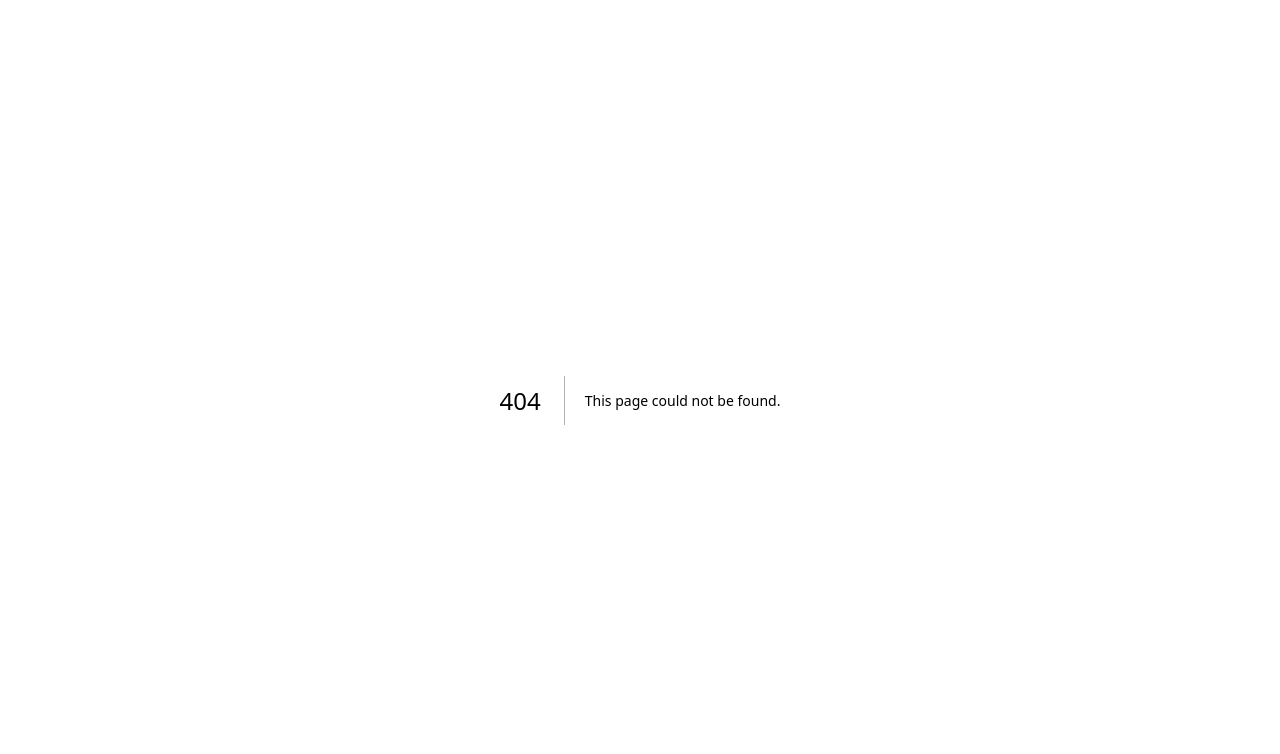
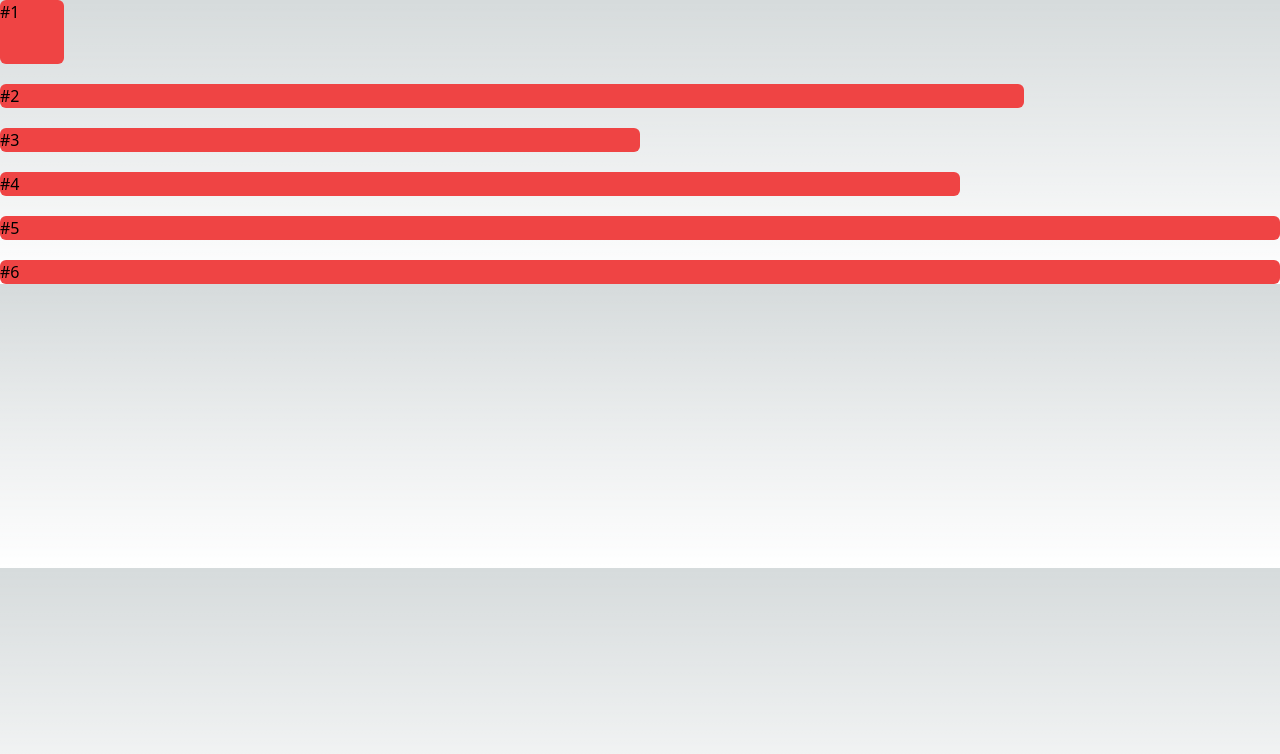
Before and after one commit to Diogodev6/react-tailwind, a Next.js app: page /caixa/tamanho in a window 1280 px wide. Before the commit this address had no page. Shown: the top 754 px of the page. Built offline with nearby package versions, Linux system fonts and the light colour scheme.

Commit message:
box model

```diff
--- /dev/null
+++ b/src/components/Caixa.tsx
@@ -0,0 +1,16 @@
+interface CaixaProps {
+    children: any
+    className?: string
+}
+
+export default function Caixa(props: CaixaProps) {
+
+    return (
+        <div className={`
+            bg-red-500 rounded-md
+            ${props.className ?? ''}
+        `}>
+            {props.children}
+        </div>
+    )
+}
--- /dev/null
+++ b/src/pages/caixa/boxsizing.tsx
@@ -0,0 +1,11 @@
+import Caixa from "@/components/Caixa";
+
+export default function BoxSizing() {
+    return (
+        <div className="flex flex-col gap-2 bg-gray-400">
+            <Caixa className="w-36">#1</Caixa>
+            {/* box-content */}
+            <Caixa className="w-36 h-36 border-8 border-white">#2</Caixa>
+        </div>
+    )
+}
--- /dev/null
+++ b/src/pages/caixa/espacos.tsx
@@ -0,0 +1,13 @@
+import Caixa from "@/components/Caixa"
+
+export default function Espacos() {
+    return (
+        <div className="space-y-5">
+            <Caixa>#1</Caixa>
+            <Caixa>#2</Caixa>
+            <Caixa>#3</Caixa>
+            <Caixa>#4</Caixa>
+            <Caixa>#5</Caixa>
+        </div>
+    )
+}
--- /dev/null
+++ b/src/pages/caixa/margin.tsx
@@ -0,0 +1,13 @@
+import Caixa from "@/components/Caixa";
+
+export default function Margin() {
+    return (
+        <div className="flex-center h-screen">
+            <Caixa className="mx-3">#1</Caixa>
+            <Caixa className="my-5">#2</Caixa>
+            <Caixa className="mb-16 mr-6">#3</Caixa>
+            <Caixa className="m-5">#4</Caixa>
+            <Caixa className="mt-[150px]">#5</Caixa>
+        </div>
+    )
+}
--- /dev/null
+++ b/src/pages/caixa/padding.tsx
@@ -0,0 +1,13 @@
+import Caixa from "@/components/Caixa";
+
+export default function Padding() {
+    return (
+        <div className="flex-center h-screen">
+            <Caixa className="px-3">#1</Caixa>
+            <Caixa className="py-5">#2</Caixa>
+            <Caixa className="pb-4 pl-6">#3</Caixa>
+            <Caixa className="p-5">#4</Caixa>
+            <Caixa className="pt-[11px]">#5</Caixa>
+        </div>
+    )
+}
--- /dev/null
+++ b/src/pages/caixa/tamanho.tsx
@@ -0,0 +1,14 @@
+import Caixa from "@/components/Caixa";
+
+export default function Tamanho() {
+    return (
+        <div className="flex flex-col gap-5">
+            <Caixa className="w-16 h-16">#1</Caixa>
+            <Caixa className="w-4/5">#2</Caixa>
+            <Caixa className="w-1/2">#3</Caixa>
+            <Caixa className="w-[75%]">#4</Caixa>
+            <Caixa className="min-w-[200px]">#5</Caixa>
+            <Caixa className="w-full">#6</Caixa>
+        </div>
+    )
+}
```
